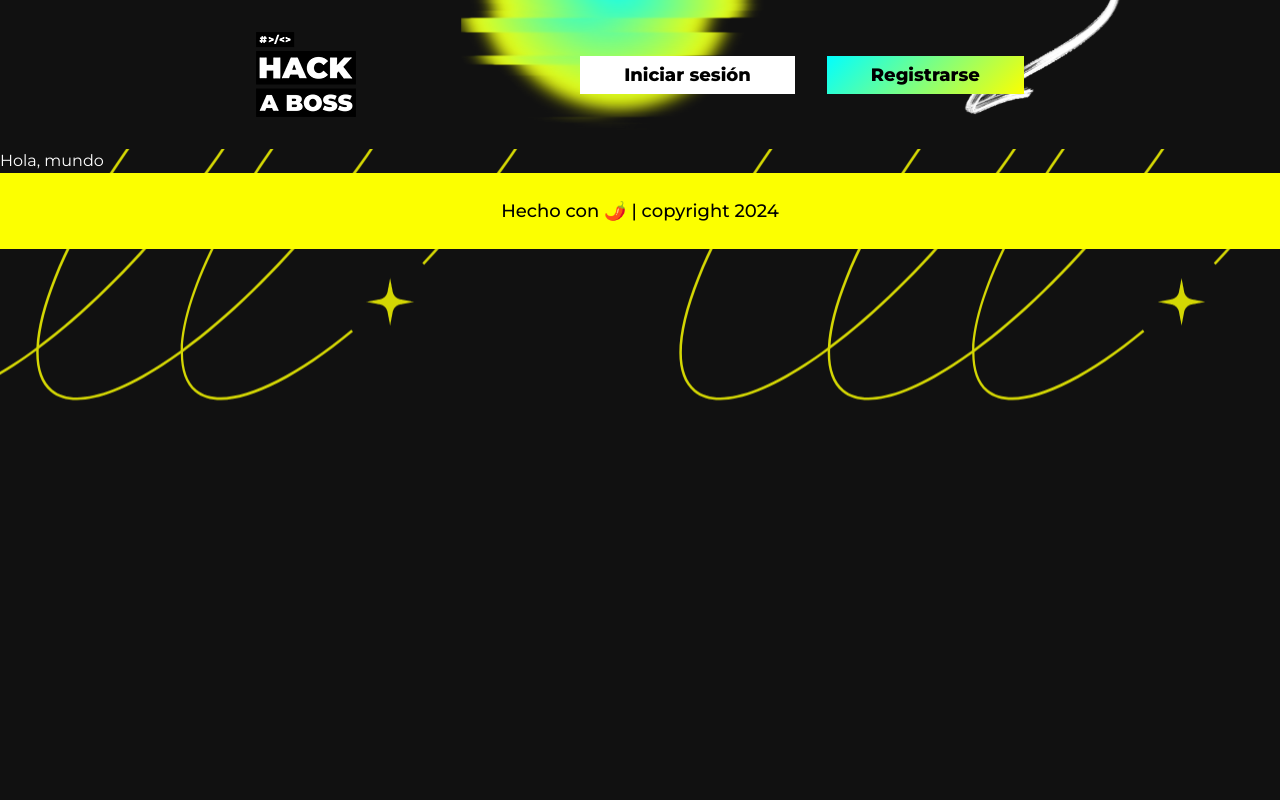
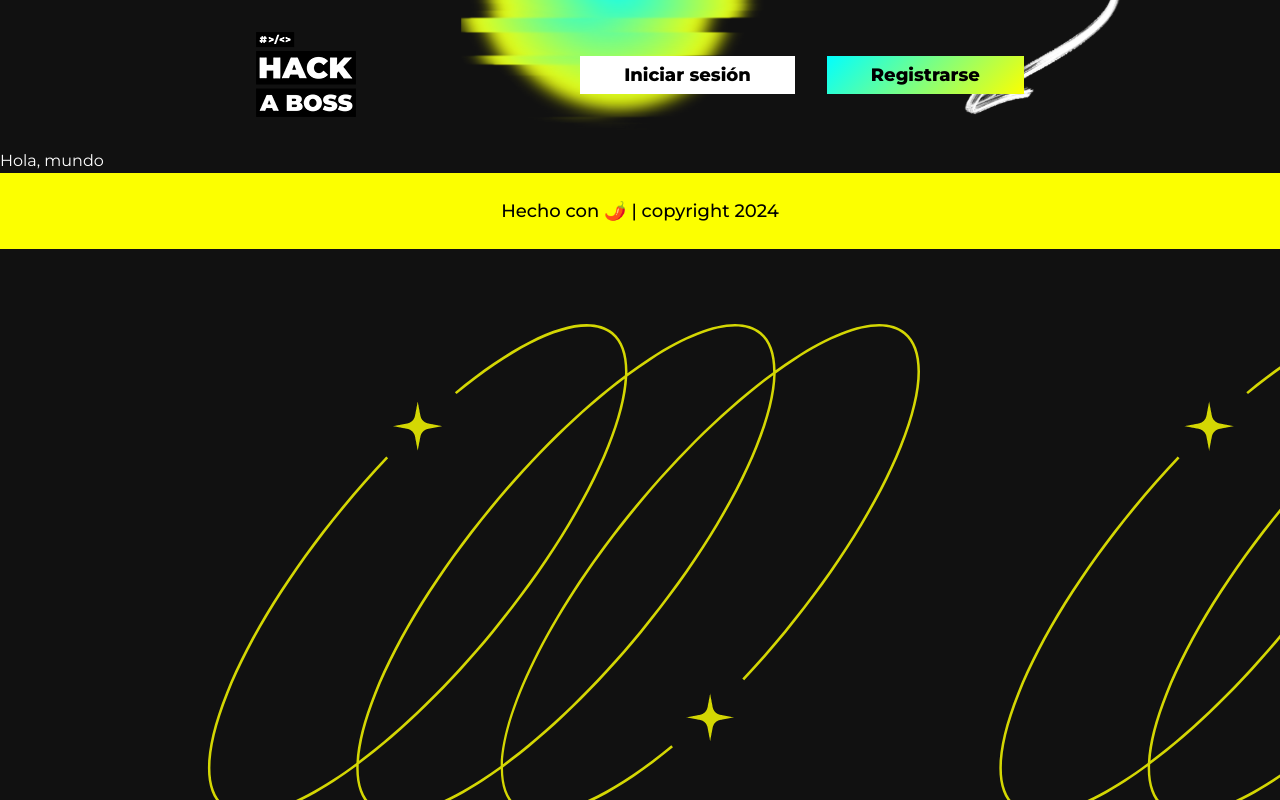
Before and after one commit to HectornsGit/FreedayQuiz_front, a Next.js app: page / in a window 1280 px wide. Built offline with nearby package versions, Linux system fonts and the light colour scheme; no server answers.

Commit message:
general styles for the body for position elements

```diff
--- a/src/styles/globals.css
+++ b/src/styles/globals.css
@@ -23,8 +23,8 @@
 
 body {
     background-image: url('../../public/Background.webp');
-    background-position: center;
-
+    background: center no-repeat cover;
+    color: #fff;
 }
 
 .input-default {
```
